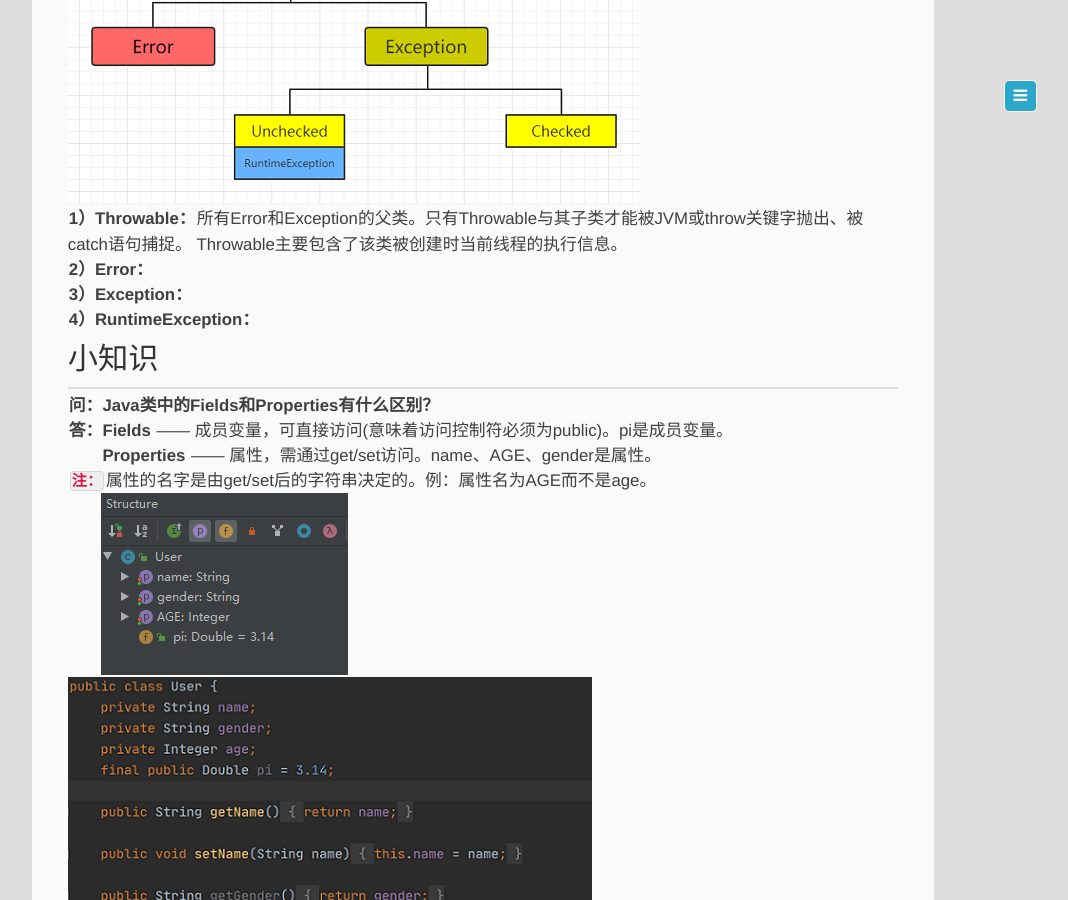
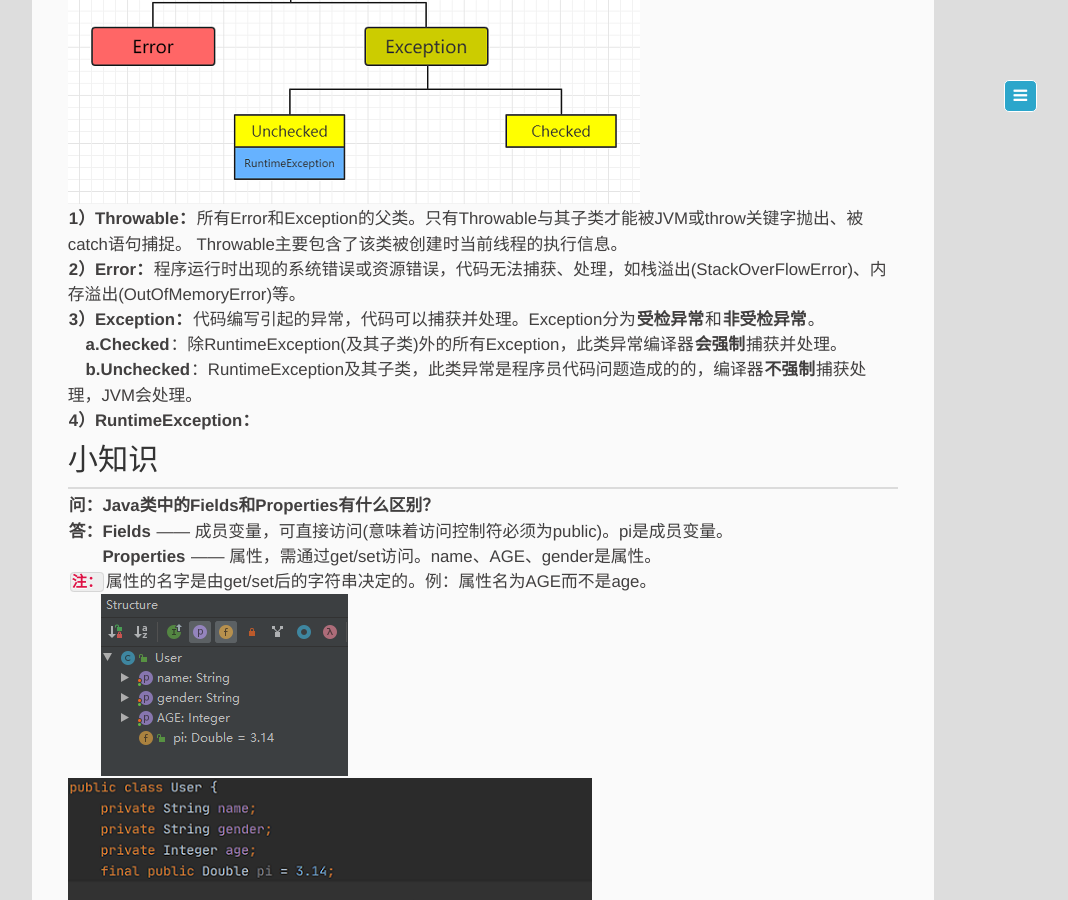
Before and after one commit to memorate/memorate.github.io, a Jekyll site: the page built from _posts/2020-07-16-unify-exception.md, in a window 1280 px wide and 900 px high, scrolled down 492 px. Shown: the whole window, without its empty margins (127-1195 px from the left). Built offline with Jekyll 4.4.1, drawn with Linux system fonts in a browser that asks for light colours.

Commit message:
update 20200716

```diff
--- a/_posts/2020-07-16-unify-exception.md
+++ b/_posts/2020-07-16-unify-exception.md
@@ -15,8 +15,10 @@ description: 统一Exception设计
 　　　　　　　　　　　　![]({{ "/assets/img/20200716/20200716003.png"}})
 **1）Throwable：**所有Error和Exception的父类。只有Throwable与其子类才能被JVM或throw关键字抛出、被catch语句捕捉。
 Throwable主要包含了该类被创建时当前线程的执行信息。
-**2）Error：**
-**3）Exception：**
+**2）Error：**程序运行时出现的系统错误或资源错误，代码无法捕获、处理，如栈溢出(StackOverFlowError)、内存溢出(OutOfMemoryError)等。
+**3）Exception：**代码编写引起的异常，代码可以捕获并处理。Exception分为**受检异常**和**非受检异常**。
+　**a.Checked**：除RuntimeException(及其子类)外的所有Exception，此类异常编译器**会强制**捕获并处理。
+　**b.Unchecked**：RuntimeException及其子类，此类异常是程序员代码问题造成的的，编译器**不强制**捕获处理，JVM会处理。
 **4）RuntimeException：**
 ## 小知识
 **问：Java类中的Fields和Properties有什么区别？**
```
